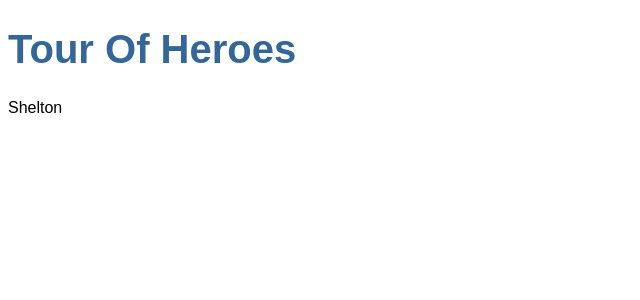
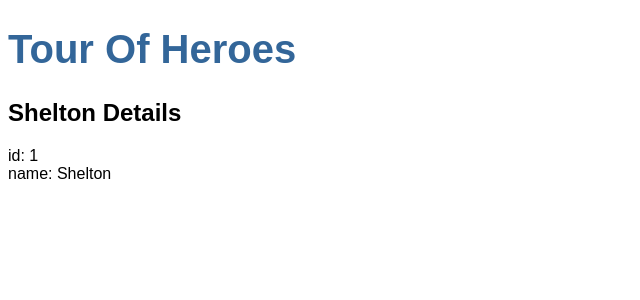
Before and after one commit to sheltonsuen/tour-of-heroes, an Angular app: page / in a window 1280 px wide. Shown: the top 300 px of the page, without its empty margins (0-640 px from the left). Built offline with nearby package versions, Linux system fonts and the light colour scheme.

Commit message:
Show the hero object.

```diff
--- /dev/null
+++ b/src/app/hero.ts
@@ -0,0 +1,6 @@
+class Hero {
+  id: number;
+  name: string;
+}
+
+export default Hero;
--- a/src/app/heroes/heroes.component.html
+++ b/src/app/heroes/heroes.component.html
@@ -1 +1,3 @@
-{{ hero }}
+<h2>{{ hero.name }} Details</h2>
+<div><span>id: </span>{{ hero.id }}</div>
+<div><span>name: </span>{{ hero.name }}</div>
--- a/src/app/heroes/heroes.component.ts
+++ b/src/app/heroes/heroes.component.ts
@@ -1,4 +1,6 @@
 import { Component, OnInit } from '@angular/core';
+
+import Hero from '../hero';
 
 @Component({
   selector: 'app-heroes',
@@ -6,7 +8,10 @@
   styleUrls: ['./heroes.component.css']
 })
 export class HeroesComponent implements OnInit {
-  hero: string = 'Shelton';
+  hero: Hero = {
+    id: 1,
+    name: 'Shelton'
+  };
   constructor() {}
 
   ngOnInit() {}
```
